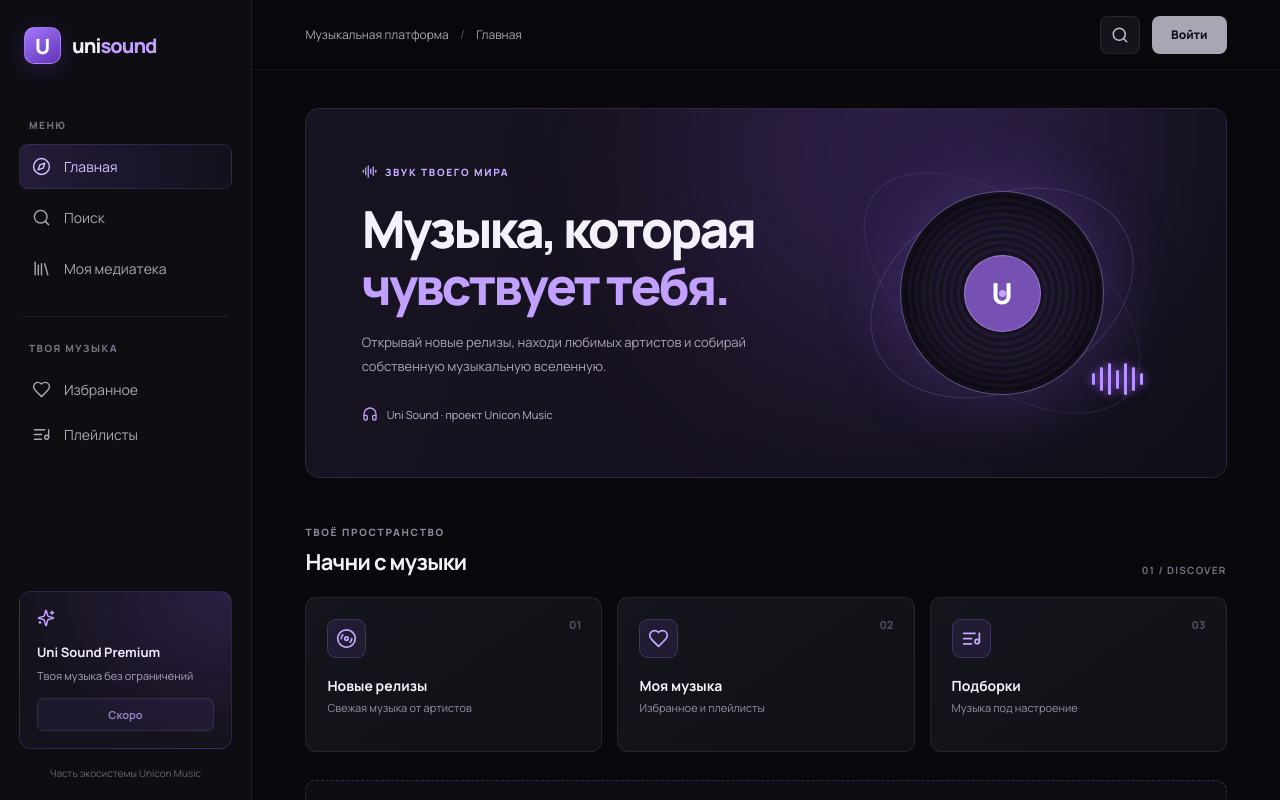
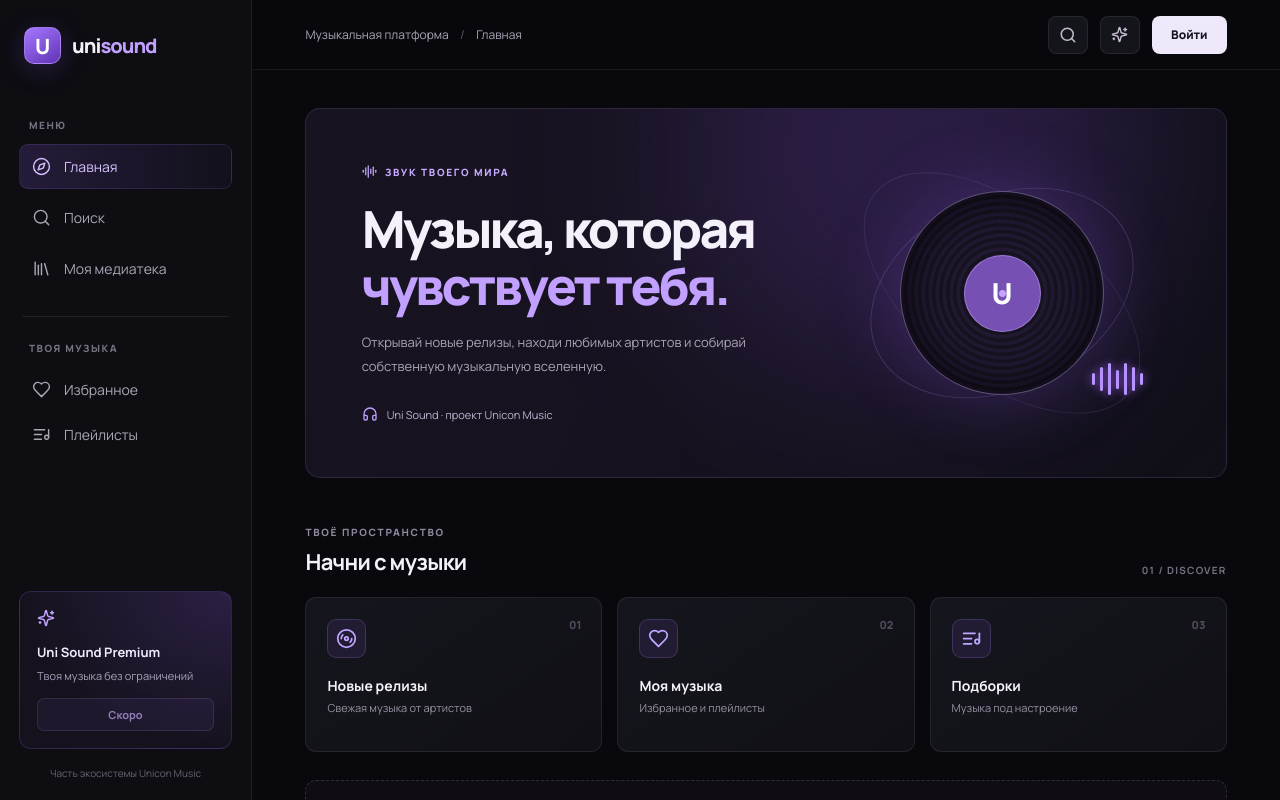
Before and after one commit to Unicon-glitch/uni-sound, a Next.js app: page / in a window 1280 px wide. Shown: the top 800 px of the page. Built offline with nearby package versions, Linux system fonts and the light colour scheme; no server answers.

Commit message:
auth: connect home page to Supabase session

```diff
--- a/src/app/page.tsx
+++ b/src/app/page.tsx
@@ -1,3 +1,6 @@
+import { createClient } from "@/lib/supabase/server";
+import { signOut } from "@/lib/auth/actions";
+import Link from "next/link";
 import {
   AudioLines,
   Compass,
@@ -35,7 +38,13 @@ const collections = [
   },
 ];
 
-export default function HomePage() {
+export default async function HomePage() {
+  const supabase = await createClient();
+  const { data: { user } } = await supabase.auth.getUser();
+  const { data: profile } = user
+    ? await supabase.from("profiles").select("display_name, role").eq("id", user.id).maybeSingle()
+    : { data: null };
+
   return (
     <main className="app-shell">
       <aside className="sidebar">
@@ -87,9 +96,19 @@ export default function HomePage() {
             <button className="icon-button" type="button" aria-label="Поиск">
               <Search size={18} />
             </button>
-            <button className="login-button" type="button" disabled>
-              Войти
-            </button>
+            {user ? (
+              <>
+                {profile?.role === "admin" && <Link className="login-button" href="/admin">Админ-панель</Link>}
+                <form action={signOut}>
+                  <button className="login-button" type="submit">{profile?.display_name || "Выйти"}</button>
+                </form>
+              </>
+            ) : (
+              <>
+                <Link className="icon-button" href="/register" aria-label="Создать аккаунт"><Sparkles size={17} /></Link>
+                <Link className="login-button" href="/login">Войти</Link>
+              </>
+            )}
           </div>
         </header>
 
```
